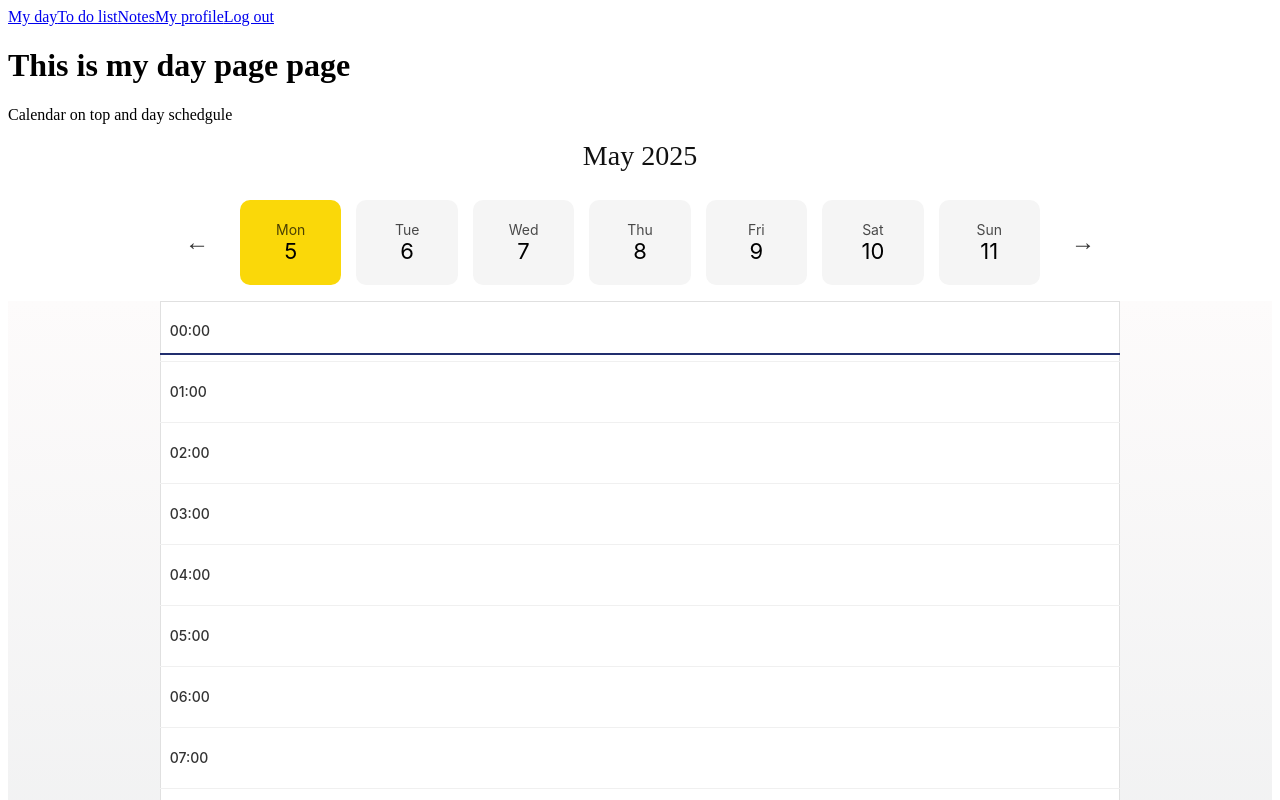
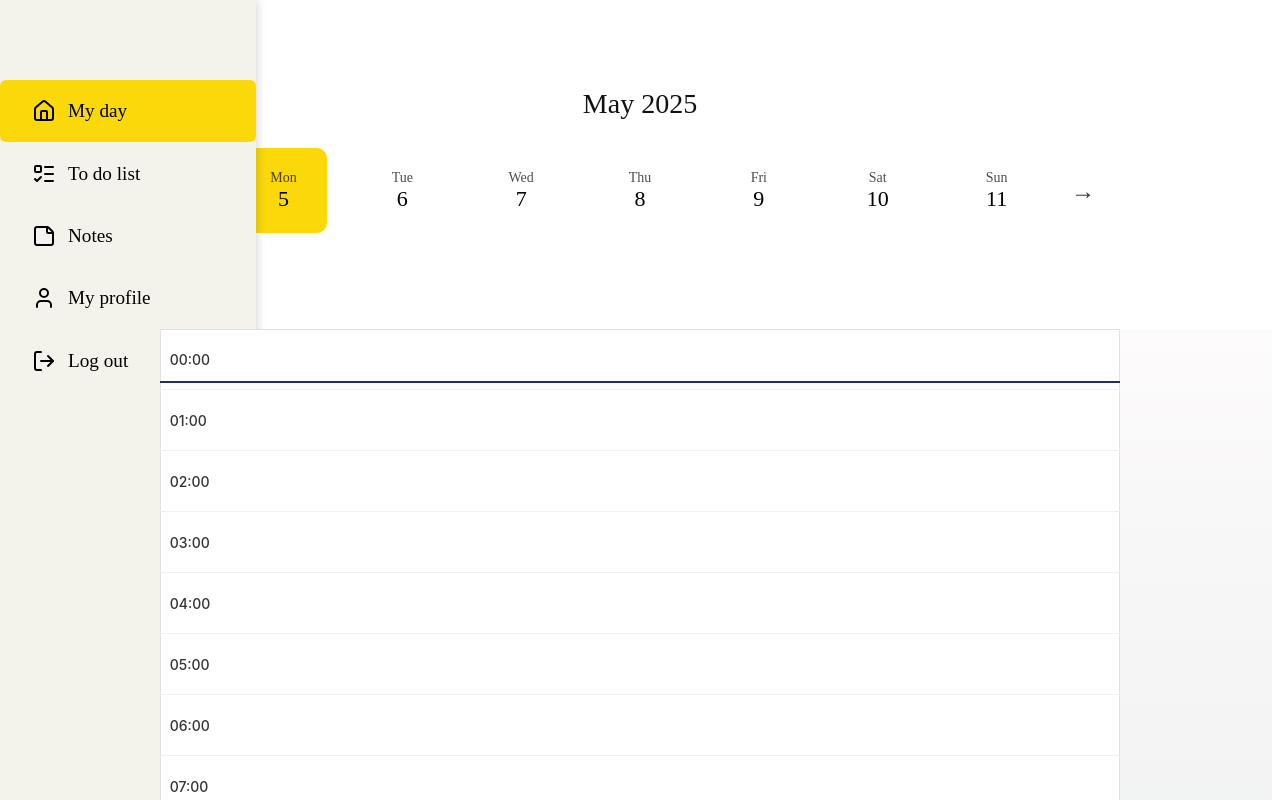
Before and after one commit to GabrielaLukacova/daily-planner-front-end, a Vue app: page /my-day in a window 1280 px wide. Shown: the top 800 px of the page. Built offline with nearby package versions, Linux system fonts and the light colour scheme.

Commit message:
sidebar style and callendar on each page

```diff
--- a/package.json
+++ b/package.json
@@ -13,6 +13,7 @@
   },
   "dependencies": {
     "date-fns": "^4.1.0",
+    "lucide-vue-next": "^0.507.0",
     "vue": "^3.5.12",
     "vue-router": "^4.4.5"
   },
--- a/src/App.vue
+++ b/src/App.vue
@@ -1,16 +1,11 @@
-<template class="w-screen">
-  <header class="text-white py-4">
-    <div class="wrapper" >
-      <nav class="sidebar">
-        <RouterLink to="my-day" class="mr-4">My day</RouterLink>
-        <RouterLink to="/to-do-list" class="mr-4">To do list</RouterLink>
-        <RouterLink to="/notes" class="mr-4">Notes</RouterLink>
-        <RouterLink to="/user-profile" class="mr-4">My profile</RouterLink>
-        <RouterLink to="auth" class="mr-4">Log out</RouterLink>
-      </nav>
+<template>
+  <div class="w-screen flex">
+    <Sidebar />
+    <WeekDays />
+    <div class="flex-1 ml-64">
+      <RouterView />
     </div>
-  </header>
-  <RouterView />
+  </div>
 </template>
 
 <script setup lang="ts">
@@ -18,8 +13,12 @@ import { computed } from 'vue'
 import { RouterLink, RouterView } from 'vue-router'
 import { useUsers } from './modules/auth/useUsers'
 import { state } from './modules/globalStates/state'
+import { ref } from 'vue'
+import Sidebar from '@/components/Sidebar.vue'
+import WeekDays from '@/components/WeekDays.vue'
+import { format, startOfWeek, addDays, subWeeks, addWeeks, isSameDay } from 'date-fns'
 
-import { ref } from 'vue'
+
 
 
 const { logout } = useUsers()
--- /dev/null
+++ b/src/components/Sidebar.vue
@@ -0,0 +1,72 @@
+<template>
+    <aside class="w-64 h-screen bg-gray-800 text-white fixed left-0 top-0 flex flex-col p-6 space-y-4">
+      <RouterLink
+        v-for="item in navItems"
+        :key="item.to"
+        :to="item.to"
+        class="flex items-center space-x-2 p-3 rounded-md hover:bg-yellow-400 hover:text-black"
+        :class="{ 'bg-yellow-400 text-black': isActiveRoute(item.to) }"
+      >
+        <component :is="item.icon" class="w-5 h-5" />
+        <span>{{ item.label }}</span>
+      </RouterLink>
+    </aside>
+  </template>
+
+  <script setup lang="ts">
+  import { useRoute } from 'vue-router'
+  import { Home, ListTodo, StickyNote, User, LogOut } from 'lucide-vue-next'
+
+  const route = useRoute()
+
+  const navItems = [
+    { label: 'My day', to: '/my-day', icon: Home },
+    { label: 'To do list', to: '/to-do-list', icon: ListTodo },
+    { label: 'Notes', to: '/notes', icon: StickyNote },
+    { label: 'My profile', to: '/user-profile', icon: User },
+    { label: 'Log out', to: '/auth', icon: LogOut },
+  ]
+
+  const isActiveRoute = (path: string) => route.path === path
+  </script>
+
+  <style scoped>
+  aside {
+  width: 16rem;
+  height: 100vh;
+  background-color: #F4F3EB;
+  color: #000;
+  position: fixed;
+  left: 0;
+  top: 0;
+  display: flex;
+  flex-direction: column;
+  padding:  5rem 0;
+  box-shadow: 0 0 10px rgba(0, 0, 0, 0.2);
+
+}
+
+.router-link-active,
+.router-link-exact-active {
+  background-color: #FAD809;
+  color: black;
+}
+
+a {
+  display: flex;
+  align-items: center;
+  gap: 0.75rem;
+  padding: 1.2rem 2rem;
+  border-radius: 0.375rem;
+  transition: background-color 0.2s ease;
+  text-decoration: none;
+  color: black;
+  font-size: 1.2rem;
+}
+
+a:hover {
+  background-color: #e0decb;
+  color: black;
+}
+
+  </style>
--- a/src/components/WeekDays.vue
+++ b/src/components/WeekDays.vue
@@ -1,4 +1,5 @@
 <template>
+  <div class="calendar">
             <div class="month-year">
             {{ formattedMonthYear }}
         </div>
@@ -17,6 +18,7 @@
       </div>
       <button class="arrow" @click="nextWeek">→</button>
     </div>
+  </div>
   </template>
 
   <script setup>
@@ -52,6 +54,11 @@
   </script>
 
   <style scoped>
+
+  .calendar {
+  padding: 80px
+  }
+
   .month-year {
   font-size: 28px;
   margin-bottom: 12px;
@@ -63,7 +70,6 @@
     align-items: center;
     justify-content: center;
     gap: 25px;
-    font-family: 'Inter', sans-serif;
     padding: 16px 0;
   }
 
@@ -86,6 +92,7 @@
     gap: 15px;
     width: 100%;
     max-width: 800px;
+    gap:2rem;
   }
 
   .day {
@@ -93,7 +100,7 @@
     flex-direction: column;
     align-items: center;
     justify-content: center;
-    background-color: #f5f5f5;
+    /* background-color: #F4F3EB;  */
     border-radius: 10px;
     height: 85px;
     transition: background-color 0.3s;
--- a/src/views/MyDay.vue
+++ b/src/views/MyDay.vue
@@ -1,20 +1,12 @@
 <template>
   <div class="my-day">
-    <h1>This is my day page page</h1>
-    <p>Calendar on top and day schedgule</p>
-    <WeekDays />
     <DayPlan />
 
   </div>
 </template>
 
 <script setup lang="ts">
-import WeekDays from '@/components/WeekDays.vue'
 import DayPlan from '@/components/DayPlan.vue'
-import { format, startOfWeek, addDays, subWeeks, addWeeks, isSameDay } from 'date-fns'
-
-
-
 </script>
 
 <style scoped>
```
Also changed, not shown: 1 other file (tests, documents, lock files or other folders).
